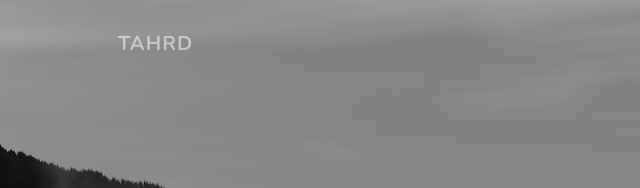
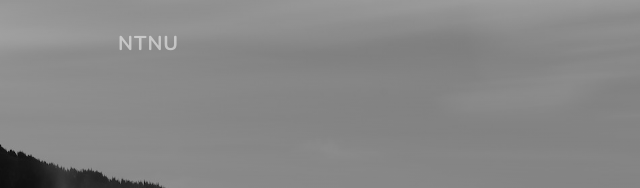
Before and after one commit to lloydkt99/subject, a plain HTML site: page startbootstrap-grayscale-gh-pages/index.html in a window 1280 px wide. Shown: the top 188 px of the page, 0-640 px from the left. Drawn offline with nearby package versions, Linux system fonts and the light colour scheme.

Commit message:
Update index.html

```diff
--- a/startbootstrap-grayscale-gh-pages/index.html
+++ b/startbootstrap-grayscale-gh-pages/index.html
@@ -19,7 +19,7 @@
         <!-- Navigation-->
         <nav class="navbar navbar-expand-lg navbar-light fixed-top" id="mainNav">
             <div class="container px-4 px-lg-5">
-                <a class="navbar-brand" href="#page-top">TAHRD</a>
+                <a class="navbar-brand" href="#page-top">NTNU</a>
                 <button class="navbar-toggler navbar-toggler-right" type="button" data-bs-toggle="collapse" data-bs-target="#navbarResponsive" aria-controls="navbarResponsive" aria-expanded="false" aria-label="Toggle navigation">
                     Menu
                     <i class="fas fa-bars"></i>
```
